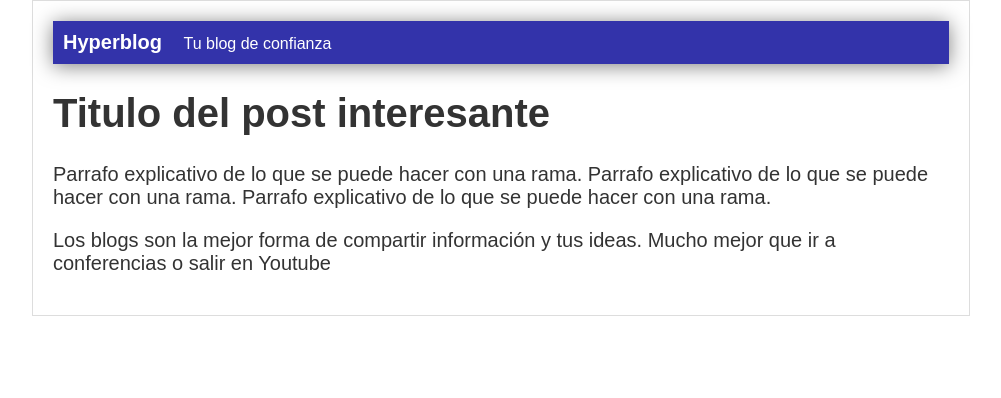
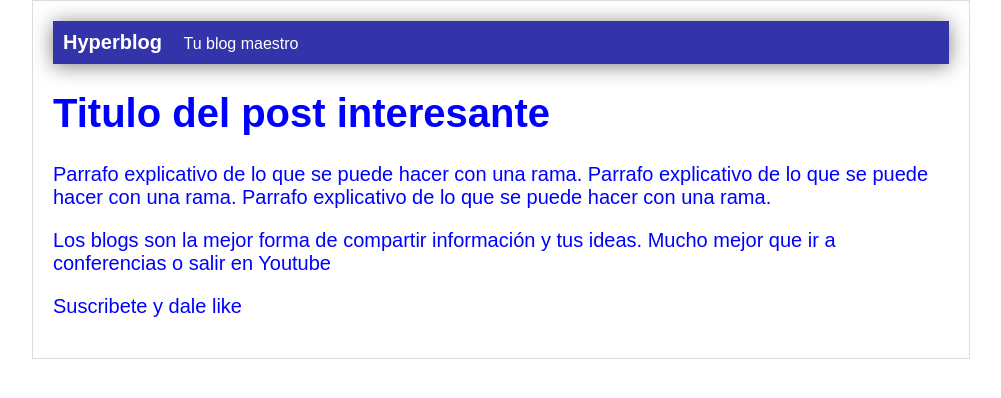
Before and after one commit to oscarvivas/hyperblog, a plain HTML site: page index.html in a window 1280 px wide. Shown: the whole page, without its empty margins (139-1140 px from the left). Drawn offline with Linux system fonts and the light colour scheme.

Commit message:
Agregue subscripcion

```diff
--- a/css/estilos.css
+++ b/css/estilos.css
@@ -1,6 +1,6 @@
 body
 {
-    color: #333;
+    color: blue;
     text-align: center;
     font-family: Arial;
     font-size: 16px;
--- a/index.html
+++ b/index.html
@@ -8,7 +8,7 @@
             <div id="cabecera" >
                 Hyperblog
                 <span id="tagline">
-                    Tu blog de confianza
+                    Tu blog maestro
                 </span>
             </div>
             <div id="post">
@@ -26,6 +26,7 @@
                     Mucho mejor que ir a conferencias
                     o salir en Youtube
                 </p>
+                <p>Suscribete y dale like</p>
             </div>
         </div>
     </body>
```
